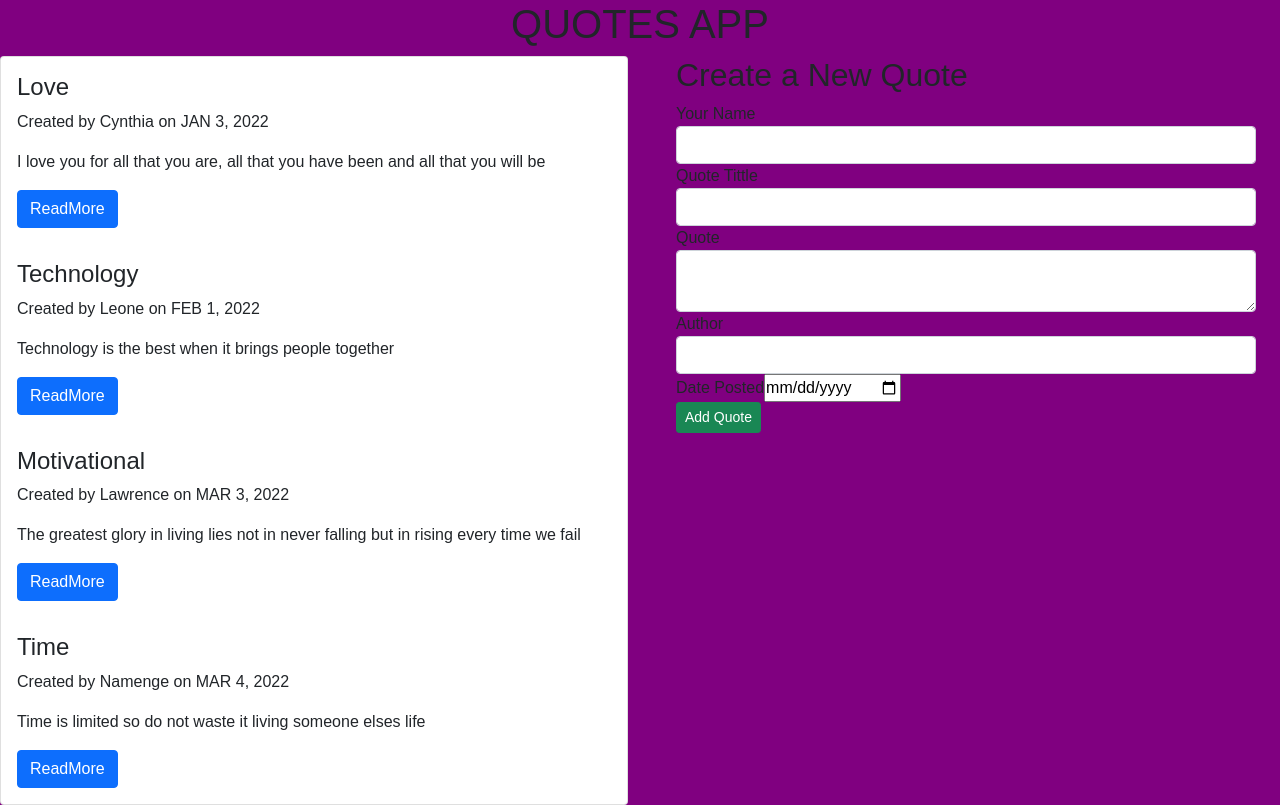
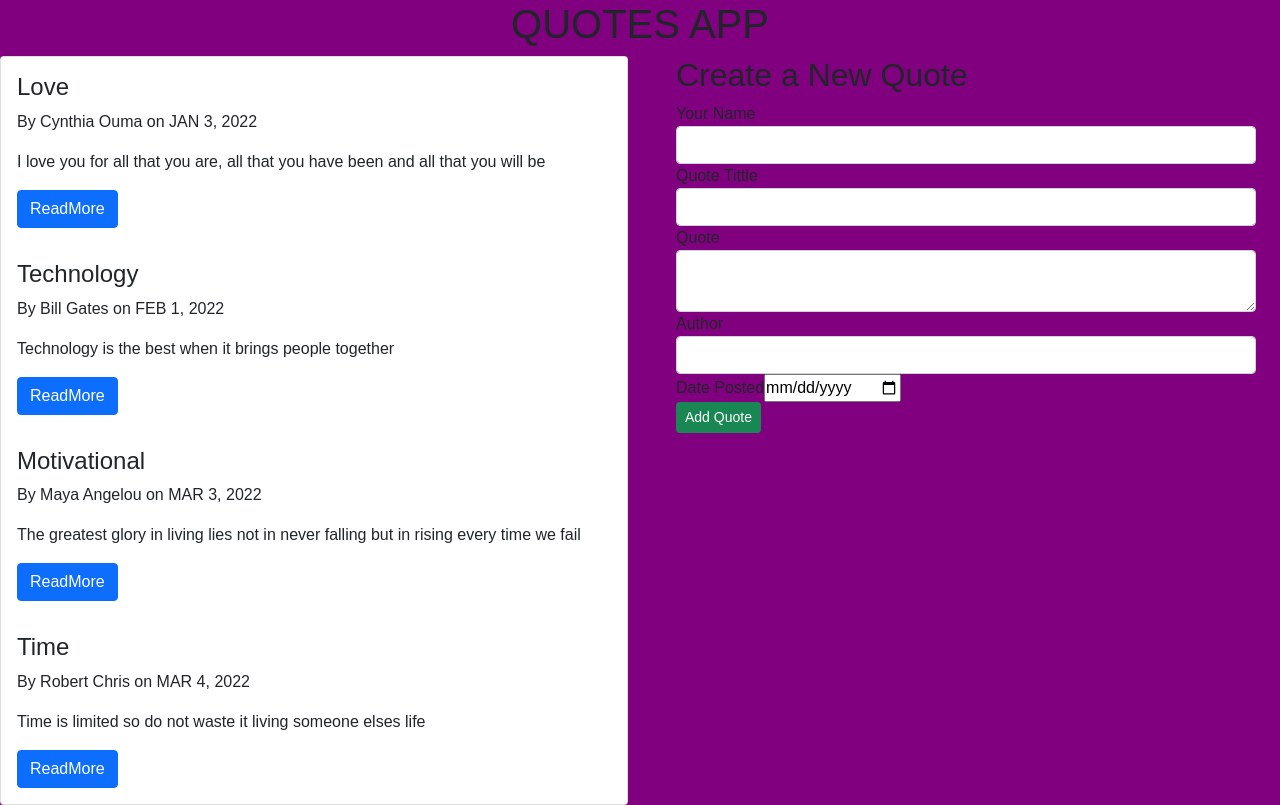
Before and after one commit to CynthiaOuma12673/quotes-app, an Angular app: page / in a window 1280 px wide. Built offline with nearby package versions, Linux system fonts and the light colour scheme.

Commit message:
it will add name to details

```diff
--- a/src/app/quote-detail/quote-detail.component.html
+++ b/src/app/quote-detail/quote-detail.component.html
@@ -6,6 +6,7 @@
 		>
         <div class="">
             <p>This quote has taken {{quoter.quoteDate|dateCount}} days since it was created</p>
+            <p>It was created by {{ quoter.name }}</p>
         </div>
 <div class="row">
     <div class="col-sm-4">
--- a/src/app/quote/quote.component.html
+++ b/src/app/quote/quote.component.html
@@ -3,7 +3,7 @@
     <div class="card">
         <div class="card-body" *ngFor='let quote of quotes; let i = index'>
             <h4 class="card-title">{{ quote.quotetitle}}</h4>
-            <p>Created by {{ quote.name}}  on {{ quote.quoteDate|date|uppercase }}</p>
+            <p>By {{ quote.Author}}  on {{ quote.quoteDate|date|uppercase }}</p>
             <p class="card-text">{{ quote.quoteBody }}</p>
                 <button (click)='toggleDetails(i)' class="btn btn-primary">ReadMore</button>
                 <div *ngIf='quote.showDescription'>
```
